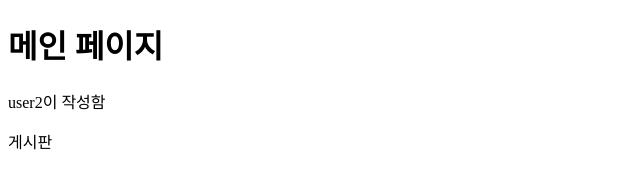
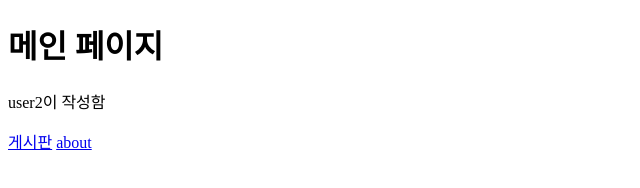
Before and after one commit to ghYoon93/collabo-sourcetree, a plain HTML site: page main.html in a window 1280 px wide. Shown: the whole page, without its empty margins (0-640 px from the left). Drawn offline with Linux system fonts and the light colour scheme.

Commit message:
about 메뉴 추가

```diff
--- a/main.html
+++ b/main.html
@@ -7,6 +7,7 @@
 <body>
     <h1>메인 페이지</h1>
     <p>user2이 작성함</p>
-    <a src="#">게시판</a>
+    <a href="#">게시판</a>
+    <a href="#">about</a>
 </body>
 </html>
```
